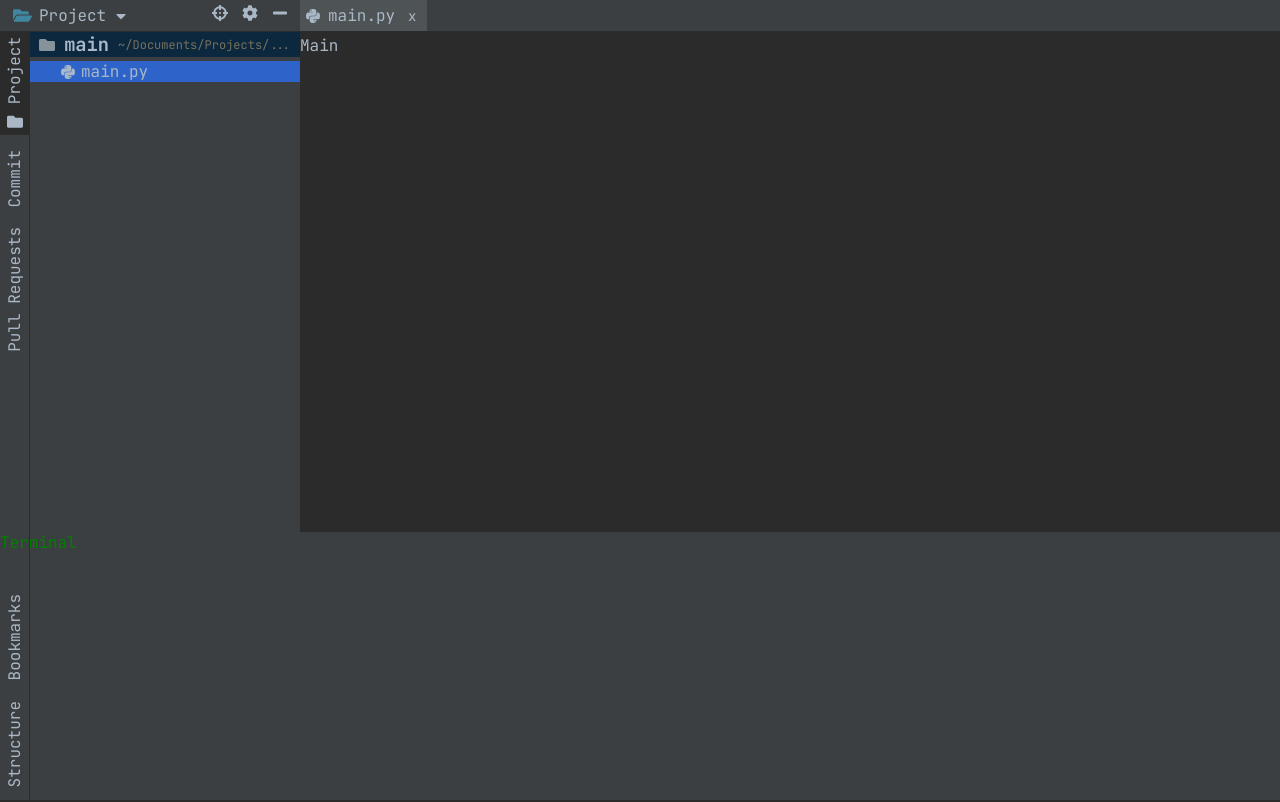
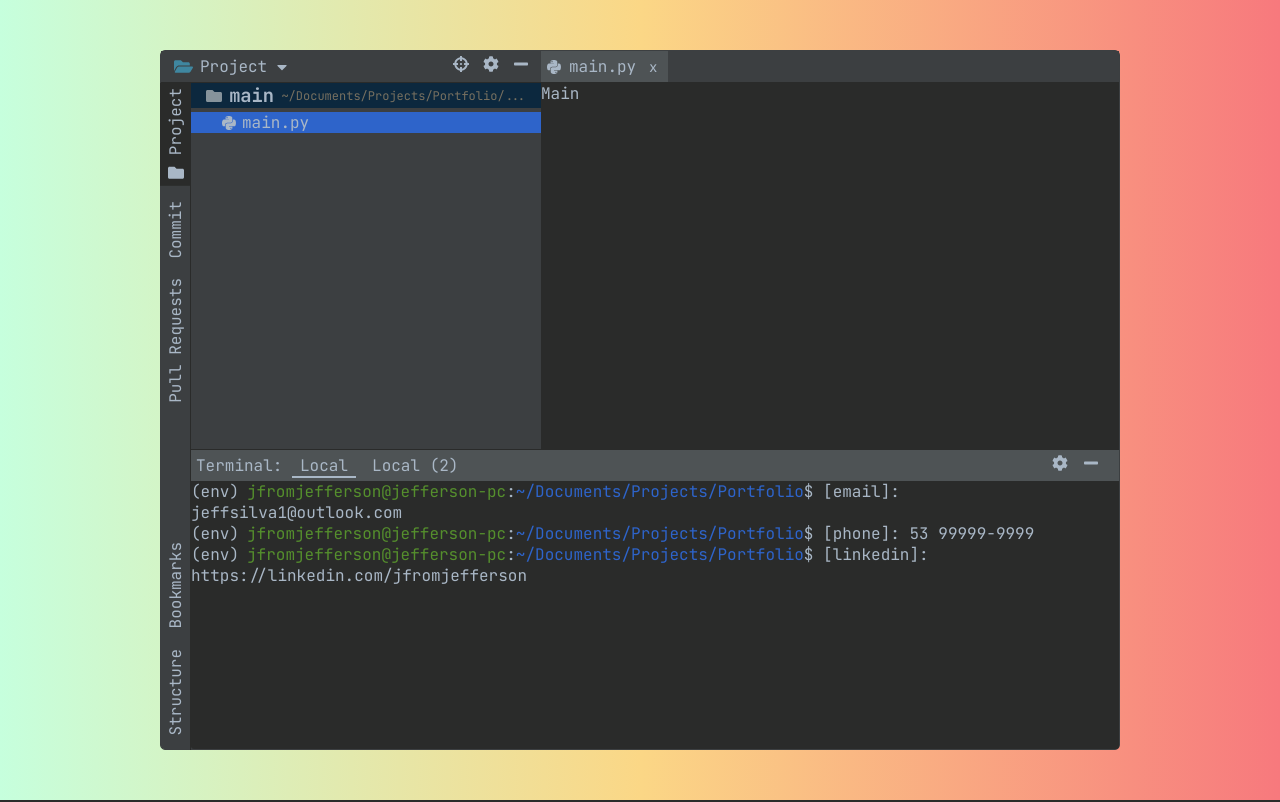
Before and after one commit to jfromjefferson/portfolio, a React (Vite) app: page / in a window 1280 px wide. Built offline with nearby package versions, Linux system fonts and the light colour scheme.

Commit message:
Style fixes

```diff
--- a/src/App.tsx
+++ b/src/App.tsx
@@ -4,13 +4,15 @@ import { Terminal } from "./components/Terminal";
 
 export function App() {
   return (
-    <>
-      <IdeOptions />
-      <Sidebar />
-      <main>
-        <span>Main</span>
-      </main>
-      <Terminal />
-    </>
+    <main className="main-area">
+        <div className="ide">
+          <IdeOptions />
+          <Sidebar />
+          <div className="editor">
+            <span>Main</span>
+          </div>
+          <Terminal />
+      </div>
+    </main>
   )
 }
--- a/src/components/Sidebar/index.tsx
+++ b/src/components/Sidebar/index.tsx
@@ -17,8 +17,11 @@ export function Sidebar() {
                 </div>
             </div>
             <div className="main-folder">
+                <span></span>
                 <FaFolder />
-                <h3>main</h3> <span>~/Documents/Projects/...</span>
+                <h3>main</h3>
+                <span>~/Documents/Projects/Portfolio/...</span>
+                <span></span>
             </div>
             <div className="file-area">
                 <FaPython />
--- a/src/components/Sidebar/styles.scss
+++ b/src/components/Sidebar/styles.scss
@@ -1,12 +1,12 @@
 .sidebar {
     max-width: var(--sidebar-width);
-    height: calc(100% - var(--sidebar-width));
+    height: calc(100% - 332px);
     background-color: var(--black-800);
 
     .sidebar-options {
         border-right: 1px solid var(--black-900);
         max-width: 30px;
-        height: calc(100% - 30px);
+        height: calc(100% - 133px);
         display: flex;
         flex-direction: column;
         justify-content: space-between;
--- a/src/components/Terminal/index.tsx
+++ b/src/components/Terminal/index.tsx
@@ -1,9 +1,50 @@
+import { FaCog, FaMinus } from 'react-icons/fa'
 import './styles.scss'
 
+interface Contact {
+    info: string,
+    type: string,
+}
+
+
 export function Terminal() {
+    const contact_data: Contact[] = [
+        {info: 'jeffsilva1@outlook.com', type: 'email'},
+        {info: '53 99999-9999', type: 'phone'},
+        {info: 'https://linkedin.com/jfromjefferson', type: 'linkedin'},
+    ]
+
     return (
         <div className='terminal'>
-            <span>Terminal</span>
+            <div className="terminal-options">
+                <div className="first-area">
+                    <span>Terminal: </span>
+                    <span className="local selected">Local</span>
+                    <span className="local">Local (2)</span>
+                </div>
+                <div className="second-area">
+                    <FaCog />
+                    <FaMinus />
+                </div>
+            </div>
+            <div className="terminal-area">
+                {
+                   contact_data.map(item => (
+                        <p>
+                            (env)
+                            <span className="green-text">
+                                jfromjefferson@jefferson-pc
+                            </span>
+                            <span className="gray-text">:</span>
+                            <span className="blue-text">~/Documents/Projects/Portfolio</span>
+                            <span>$ </span>
+                            <span>[{item.type}]: {item.info}</span>
+                        </p>
+                        )
+                    )
+                }
+
+            </div>
         </div>
     )
 }
--- a/src/components/Terminal/styles.scss
+++ b/src/components/Terminal/styles.scss
@@ -1,6 +1,63 @@
 
 .terminal {
-    span {
-        color: green;
+    height: var(--terminal-height);
+    background-color: var(--black-800);
+    padding-left: 30px;
+    border-bottom-left-radius: 3px;
+    border-bottom-right-radius: 3px;
+
+    .terminal-options {
+        border-top: 1px solid var(--black-900);
+        display: flex;
+        justify-content: space-between;
+        align-items: center;
+        padding: 5px;
+        color: var(--gray-100);
+        background-color: var(--gray-50);
+
+        .first-area {
+            .local {
+                margin-right: 8px;
+                padding: 0 8px;
+                cursor: pointer;
+            }
+
+            span:nth-child(2) {
+                border-bottom: 2px solid var(--gray-100);
+            }
+        }
+
+        .second-area {
+            svg {
+                cursor: pointer;
+                margin-right: 15px;
+
+                &:hover {
+                    filter: brightness(0.8);
+                }
+            }
+        }
+
+
+    }
+
+    .terminal-area {
+        height: calc(100% - 32px);
+        background-color: var(--black-900);
+        border-bottom-left-radius: 3px;
+        border-bottom-right-radius: 3px;
+
+        p {
+            color: var(--gray-100);
+
+            .green-text {
+                margin-left: 8px;
+                color: var(--green-500);
+            }
+
+            .blue-text {
+                color: var(--blue-400);
+            }
+        }
     }
 }
--- a/src/global.scss
+++ b/src/global.scss
@@ -14,7 +14,7 @@
     --blue-500: #315f77;
     --blue-400: #2e64ca;
 
-    --sidebar-width: 300px;
+    --sidebar-width: 380px;
     --terminal-height: 300px;
 }
 
@@ -32,16 +32,47 @@ html, body, #root {
     overflow: hidden;
 }
 
-main {
-    position: absolute;
-    left: var(--sidebar-width);
-    top: 35px;
-    width: calc(100% - var(--sidebar-width));
-    height: calc(100% - var(--terminal-height));
-    color: var(--gray-100);
+.main-area {
+    height: 100%;
+    padding: 50px 160px;
+    background-image: linear-gradient(to right, #C6FFDD, #FBD786, #f7797d);
 }
 
-.terminal {
-    min-height: var(--terminal-height);
-    background-color: var(--black-800);
+.ide {
+    height: 100%;
+    border: 1px solid var(--black-800);
+    border-radius: 5px;
 }
+
+.editor {
+    position: absolute;
+    left: calc(var(--sidebar-width) + 161px);
+    top: 83px;
+    width: calc(100% - 702px);
+    height: calc(100% - 434px);
+    color: var(--gray-100);
+    background-color: var(--black-900);
+}
+
+@media (max-width: 850px) {
+    .ide {
+        border-radius: 0;
+    }
+    .main-area {
+        padding: 0;
+    }
+
+    .sidebar, .editor {
+        display: none;
+    }
+
+    .terminal {
+        height: 100%;
+        padding-left: 0;
+    }
+
+    .ide-options .config-area {
+        display: none;
+    }
+
+}
```
